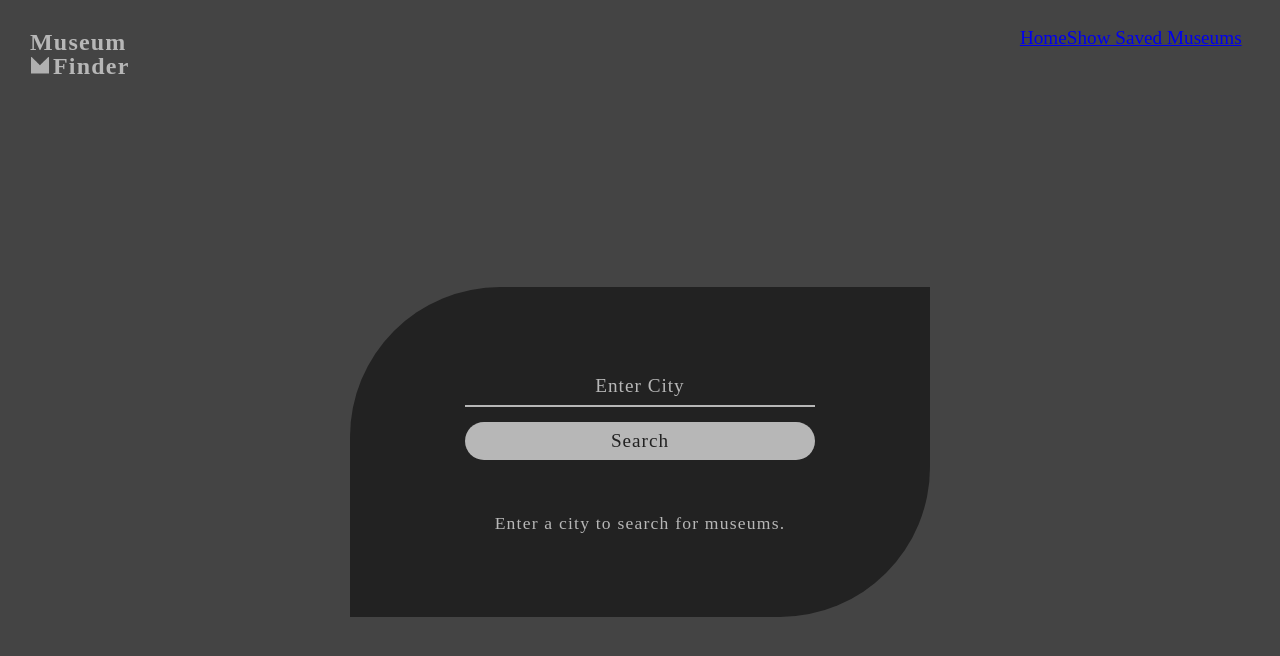
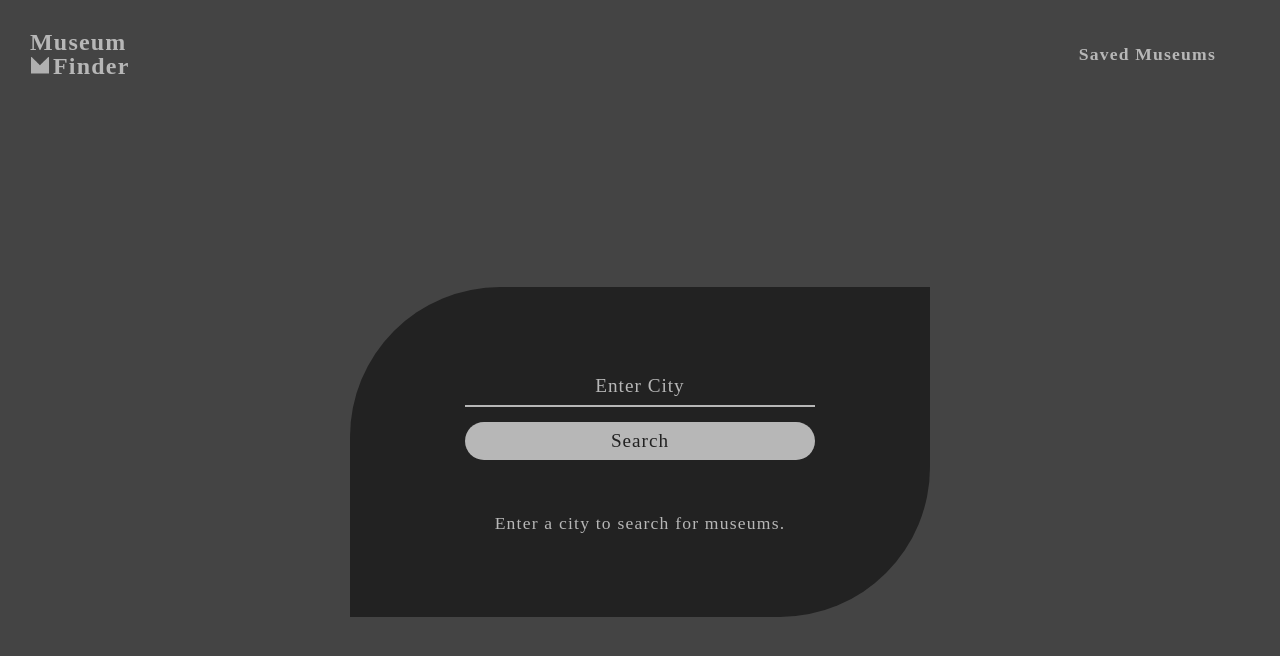
Before and after one commit to csmordido/museumFinderProjectFive, a React (Create React App) app: page / in a window 1280 px wide. Shown: the top 656 px of the page. Built offline with nearby package versions, Linux system fonts and the light colour scheme; a web font is replaced by a local one.

Commit message:
scrapped router

```diff
--- a/src/App.js
+++ b/src/App.js
@@ -1,11 +1,11 @@
 import React, { useState } from 'react';
-import { BrowserRouter as Router, Route, NavLink, Switch } from 'react-router-dom';
 import Header from "./Components/Header";
 import Form from './Components/Form';
 import CityData from './Components/CityData';
 import MuseumDetails from './Components/MuseumDetails';
 import ErrorMessage from './Components/ErrorMessage';
 import Saved from './Components/Saved';
+import Nav from './Components/Nav';
 
 const App = () => {
 
@@ -24,20 +24,18 @@ const App = () => {
   Controls visibility of the ErrorMessage component. */
   const [hasError, setHasError] = useState(false);
 
+  /* Toggles the visibility of the Saved component. Passed to the Nav component as props and changed on click of the anchor */
+  const [savedIsHidden, setSavedIsHidden] = useState(true);
 
     return (
       <>
+        <Nav
+          savedIsHidden={savedIsHidden}
+          setSavedIsHidden={setSavedIsHidden}
+        />
         <Header />
         <Form setCityData={setCityData} setHasError={setHasError} />
-        <Router>
-          <>
-            <nav className='mainNav'>
-              <NavLink to='/'>Home</NavLink>
-              <NavLink to='/saved-museums'>Show Saved Museums</NavLink>
-            </nav>
-            <Route path='/'
-              render={ () => {
-                return (
+        {
           cityData.name
           ? <CityData
               cityData={cityData}
@@ -46,8 +44,7 @@ const App = () => {
               setHasError={setHasError}
             />
           :null
-                  )
-            }}/>
+        }
         {
           !isHidden
           ? <MuseumDetails
@@ -57,9 +54,11 @@ const App = () => {
           />
           : null
         }
-            <Route exact path='/saved-museums' component={Saved} />
-          </>
-        </Router>
+        {
+          !savedIsHidden
+          ? <Saved />
+          : null
+        }
         {
           hasError
           ? <ErrorMessage setHasError={setHasError} />
--- a/src/Components/CityData.js
+++ b/src/Components/CityData.js
@@ -3,7 +3,6 @@ import CityHeader from './CityHeader';
 import CityMuseums from './CityMuseums';
 
 const CityData = (props) => {
-
     return (
       <>
         <CityHeader cityData={props.cityData} />
@@ -15,7 +14,6 @@ const CityData = (props) => {
         />
       </>
     )
-
   }
 
 export default CityData;
--- a/src/Components/Nav.js
+++ b/src/Components/Nav.js
@@ -1,14 +1,11 @@
 import React from 'react';
-import { BrowserRouter as Router, Route, NavLink } from 'react-router-dom';
 
-const Nav = () => {
+const Nav = (props) => {
+
   return (
-    <Router>
-      <nav>
-        <NavLink to='/'>Home</NavLink>
-        <NavLink to='/saved-museums'>Saved Museums</NavLink>
-      </nav>
-    </Router>
+    <nav className='savedNav'>
+      <a href='#' onClick={() => props.setSavedIsHidden(props.savedIsHidden ? false : true)}>{props.savedIsHidden ? 'Saved Museums' : 'Close'}</a>
+    </nav>
   )
 };
 
--- a/src/Components/Saved.js
+++ b/src/Components/Saved.js
@@ -4,7 +4,7 @@ import SavedModal from './SavedModal';
 
 const Saved = () => {
 
-  // State storing the museums in an array from the database. Set in the useEffect hook.
+  // State storing the museums object from the database. Set in the useEffect hook.
   const [museums, setMuseums] = useState([]);
 
   // State storing the details of the clicked museum card to render the modal.
--- a/src/index.css
+++ b/src/index.css
@@ -127,13 +127,21 @@ input[type="submit"],
   opacity: 1;
 }
 
-/* .mainNav styles */
+/* .savedNav styles */
 
-.mainNav {
+.savedNav {
   position: fixed;
-  top: 3%;
-  right: 3%;
+  top: 5%;
+  right: 5%;
   z-index: 10;
+}
+
+.savedNav a {
+  text-decoration: none;
+  color: #b7b7b7;
+  letter-spacing: 1.2px;
+  font-weight: 700;
+  font-size: 1.1rem;
 }
 
 /* .cityInfo styles */
```
Lines whose indentation alone changed are shown as unchanged.
